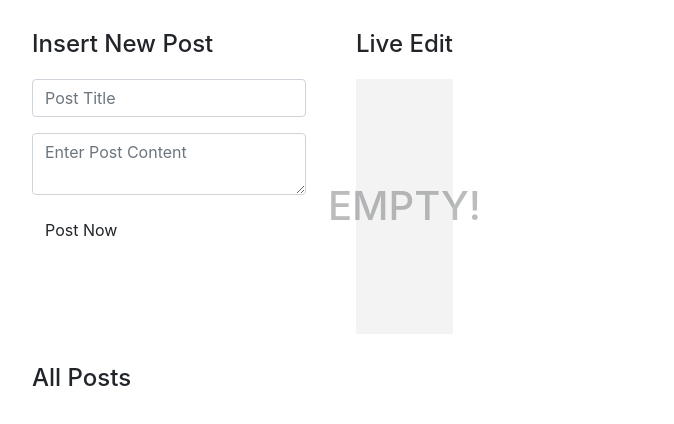
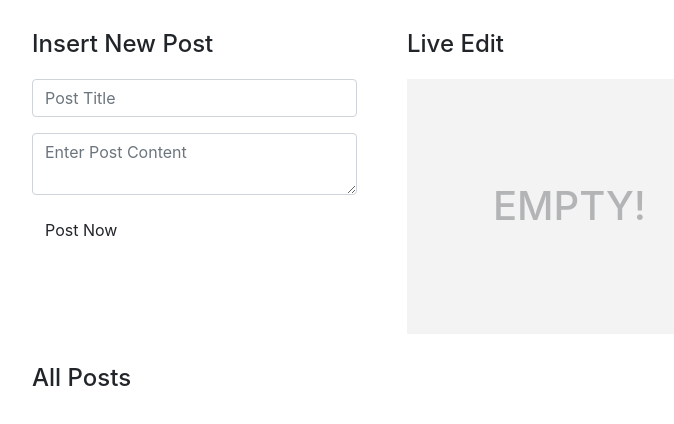
Before and after one commit to amjadrana05/simple-js-app, a website built with webpack: page index.html in a window 1280 px wide. Shown: the whole page, without its empty margins (258-932 px from the left). Built offline with nearby package versions, Linux system fonts and the light colour scheme.

Commit message:
build styel file

```diff
--- a/src/style.css
+++ b/src/style.css
@@ -4,7 +4,7 @@
   margin-top: 30px;
 }
 
-#app>div {
+.post-wrapper>div {
   flex: 1;
 }
 
```
Also changed, not shown: dist/style.css.
